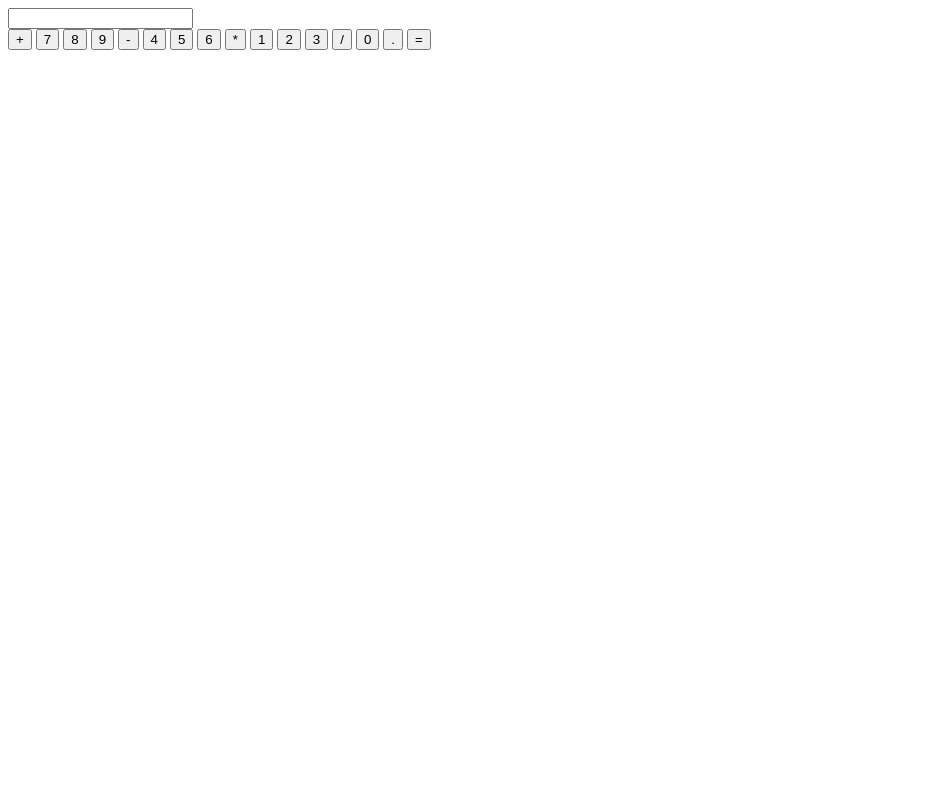
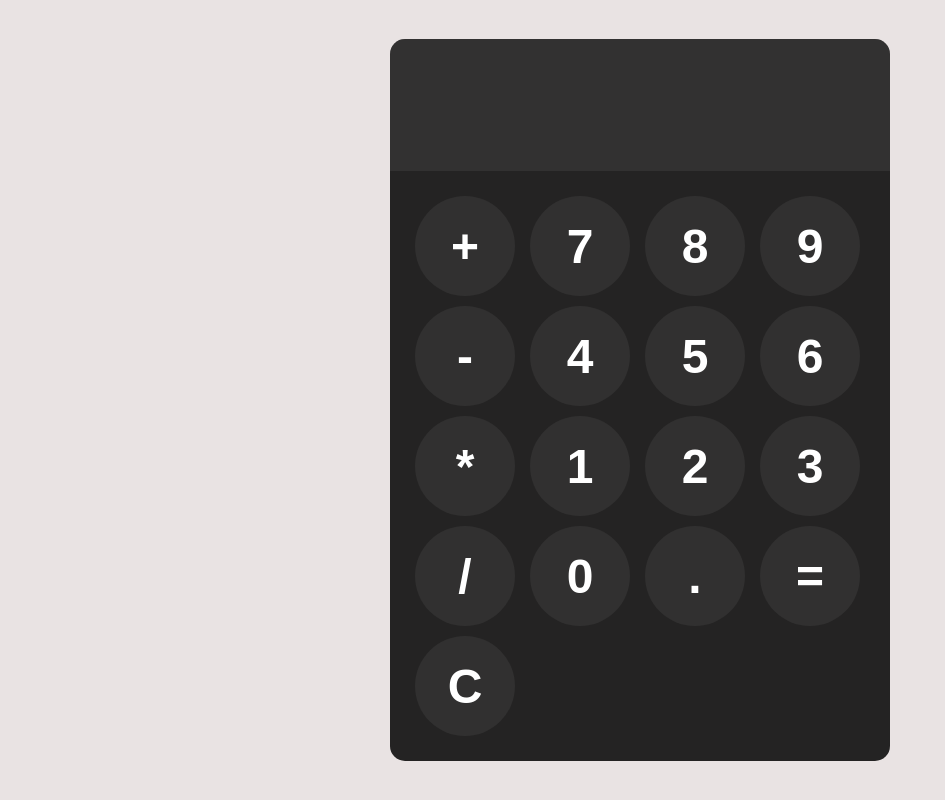
Before and after one commit to joshaw807/calculator, a plain HTML site: page index.html in a window 1280 px wide. Shown: the whole page, without its empty margins (0-945 px from the left). Drawn offline with Linux system fonts and the light colour scheme.

Commit message:
added css

```diff
--- a/index.html
+++ b/index.html
@@ -7,8 +7,8 @@
     <link href="stylesheet.css" rel="stylesheet" />
   </head>
   <body>
-    <div id="calcualtor">
-      <input readonly id="display" />
+    <div id="calculator">
+      <input  id="display" readonly/>
       <div id="keys">
         <button onclick="appendFunction('+')">+</button>
         <button onclick="appendFunction('7')">7</button>
@@ -26,6 +26,7 @@
         <button onclick="appendFunction('0')">0</button>
         <button onclick="appendFunction('.')">.</button>
         <button onclick="calculate()">=</button>
+        <button onclick="clear()">C</button>
       </div>
     </div>
     <script src="javascript.html"></script>
--- a/stylesheet.css
+++ b/stylesheet.css
@@ -0,0 +1,52 @@
+body {
+  margin: 0;
+  display: flex;
+  justify-content: center;
+  align-items: center;
+  height: 100vh;
+  background-color: rgba(214, 202, 202, 0.521);
+}
+#calculator {
+  font-family: Arial, sans-serif;
+  background-color: rgba(0, 0, 0, 0.842);
+  border-radius: 15px;
+  max-width: 500px;
+  overflow: hidden;
+}
+
+#display {
+  width: 100%;
+  padding: 20px;
+  font-size: 5rem;
+  text-align: left;
+  border: none;
+  background-color: rgba(82, 80, 80, 0.308);
+  color: white;
+}
+
+#keys {
+  display: grid;
+  grid-template-columns: repeat(4, 1fr);
+  gap: 10px;
+  padding: 25px;
+}
+
+button {
+  width: 100px;
+  height: 100px;
+  border-radius: 50px;
+  border: none;
+  background-color: rgba(102, 100, 100, 0.199);
+  color: white;
+  font-size: 3rem;
+  font-weight: bold;
+  cursor: pointer;
+}
+
+button:hover {
+  background-color: rgba(128, 126, 126, 0.199);
+}
+
+button:active {
+  background-color: rgba(155, 153, 153, 0.199);
+}
```
